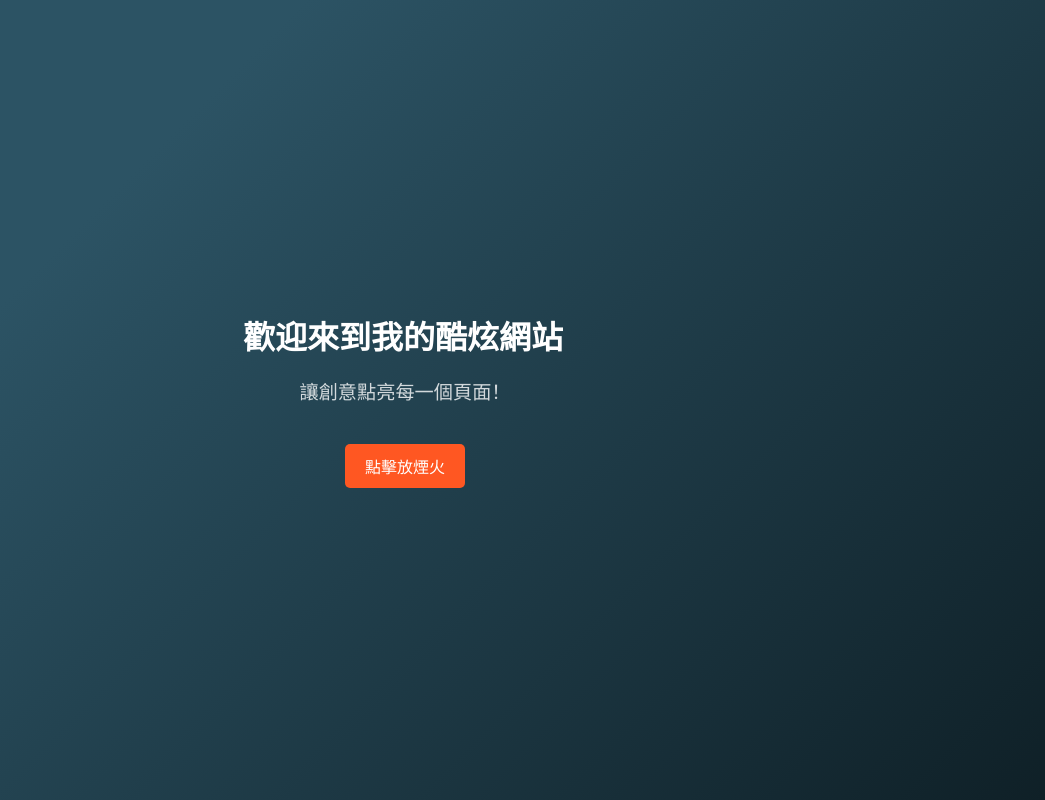
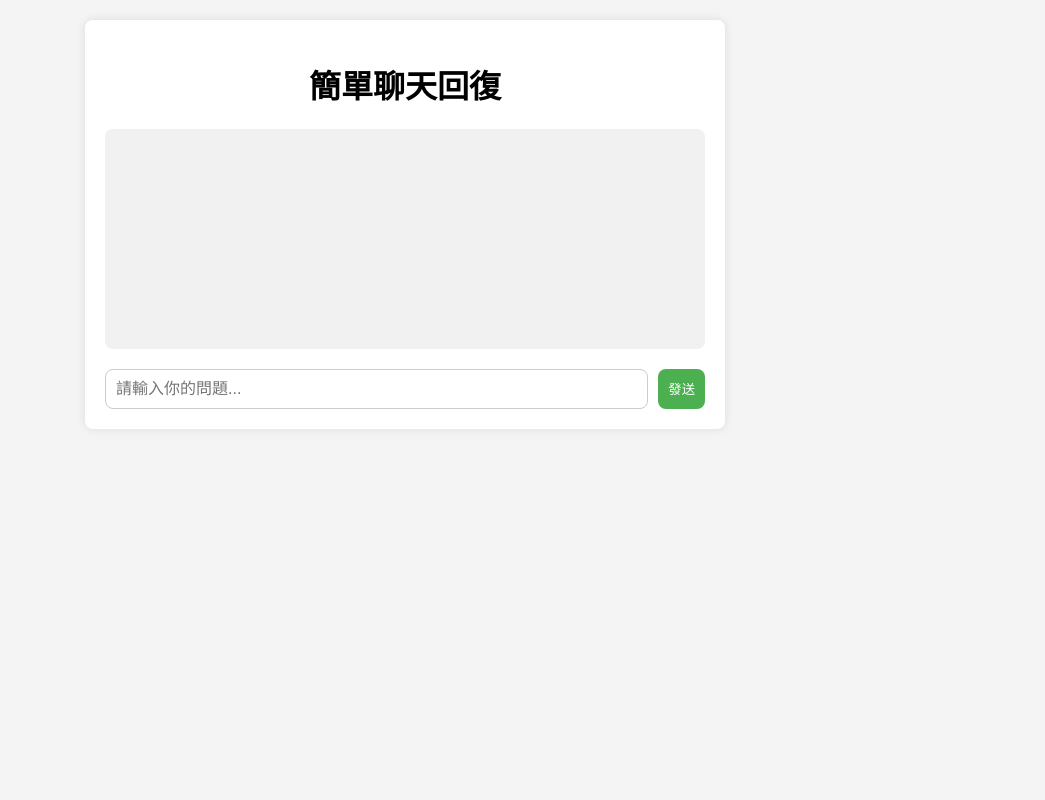
Before and after one commit to boatman3132/test_website, a plain HTML site: page index.html in a window 1280 px wide. Shown: the whole page, without its empty margins (235-1280 px from the left). Drawn offline with Linux system fonts and the light colour scheme.

Commit message:
修改成類似CHATGPT的網頁

```diff
--- a/index.html
+++ b/index.html
@@ -3,121 +3,21 @@
 <head>
     <meta charset="UTF-8">
     <meta name="viewport" content="width=device-width, initial-scale=1.0">
-    <title>酷炫煙火效果</title>
-    <style>
-        body {
-            display: flex;
-            justify-content: center;
-            align-items: center;
-            height: 100vh;
-            margin: 0;
-            font-family: Arial, sans-serif;
-            background-color: #0f2027;
-            background-image: linear-gradient(315deg, #0f2027 0%, #2c5364 74%);
-            color: #ffffff;
-            overflow: hidden;
-        }
-
-        .container {
-            text-align: center;
-        }
-
-        h1 {
-            font-size: 2em;
-            margin: 0;
-            overflow: hidden;
-            border-right: .15em solid orange;
-            white-space: nowrap;
-            animation: typing 3.5s steps(40, end), hide-caret 0s step-end 3.5s forwards;
-        }
-
-        @keyframes typing {
-            from { width: 0 }
-            to { width: 100% }
-        }
-
-        @keyframes hide-caret {
-            to { border-color: transparent; }
-        }
-
-        p {
-            font-size: 1.2em;
-            opacity: 0;
-            animation: fadeIn 2s ease 4s forwards;
-        }
-
-        @keyframes fadeIn {
-            to { opacity: 1; }
-        }
-
-        /* 按鈕樣式 */
-        .firework-btn {
-            margin-top: 20px;
-            padding: 10px 20px;
-            font-size: 1em;
-            color: white;
-            background-color: #ff5722;
-            border: none;
-            border-radius: 5px;
-            cursor: pointer;
-            transition: background-color 0.3s;
-        }
-
-        .firework-btn:hover {
-            background-color: #e64a19;
-        }
-
-        /* 煙火效果 */
-        .firework {
-            position: absolute;
-            width: 4px;
-            height: 4px;
-            background-color: #ffeb3b;
-            border-radius: 50%;
-            animation: explode 1s ease-out forwards;
-        }
-
-        @keyframes explode {
-            0% { transform: scale(1); opacity: 1; }
-            100% { transform: scale(3); opacity: 0; }
-        }
-    </style>
+    <title>簡單回復網頁</title>
+    <link rel="stylesheet" href="styles.css"> <!-- 引入CSS檔案 -->
 </head>
 <body>
     <div class="container">
-        <h1>歡迎來到我的酷炫網站</h1>
-        <p>讓創意點亮每一個頁面！</p>
-        <button class="firework-btn" onclick="launchFireworks()">點擊放煙火</button>
+        <h1>簡單聊天回復</h1>
+        <div class="chat-box" id="chat-box">
+            <!-- 聊天內容會顯示在這裡 -->
+        </div>
+        <div class="input-box">
+            <input type="text" id="user-input" placeholder="請輸入你的問題...">
+            <button onclick="sendMessage()">發送</button>
+        </div>
     </div>
 
-    <script>
-        // 生成隨機顏色煙火
-        function randomColor() {
-            const colors = ['#ffeb3b', '#ff5722', '#8bc34a', '#2196f3', '#9c27b0'];
-            return colors[Math.floor(Math.random() * colors.length)];
-        }
-
-        // 煙火效果函數
-        function launchFireworks() {
-            const fireworkCount = 20; // 每次生成20個煙火粒子
-            const container = document.querySelector('.container');
-
-            for (let i = 0; i < fireworkCount; i++) {
-                const firework = document.createElement('div');
-                firework.classList.add('firework');
-                firework.style.backgroundColor = randomColor();
-                firework.style.top = `${Math.random() * 50 + 40}%`;
-                firework.style.left = `${Math.random() * 100}%`;
-                firework.style.animationDelay = `${Math.random() * 0.5}s`;
-
-                container.appendChild(firework);
-
-                // 在動畫結束後移除煙火元素
-                firework.addEventListener('animationend', () => {
-                    firework.remove();
-                });
-            }
-        }
-    </script>
+    <script src="script.js"></script> <!-- 引入JavaScript檔案 -->
 </body>
 </html>
--- /dev/null
+++ b/script.js
@@ -0,0 +1,27 @@
+function sendMessage() {
+    const userInput = document.getElementById('user-input').value;
+    if (userInput.trim() !== '') {
+        // 顯示用戶的輸入訊息
+        displayMessage(userInput, 'user');
+
+        // 顯示回復訊息
+        setTimeout(() => {
+            displayMessage('這是測試用網頁', 'bot');
+        }, 500);
+
+        // 清空輸入框
+        document.getElementById('user-input').value = '';
+    }
+}
+
+function displayMessage(message, sender) {
+    const chatBox = document.getElementById('chat-box');
+    const messageElement = document.createElement('div');
+    messageElement.classList.add('message');
+    messageElement.classList.add(sender === 'user' ? 'user-message' : 'bot-message');
+    messageElement.textContent = message;
+    chatBox.appendChild(messageElement);
+
+    // 滾動到最新的消息
+    chatBox.scrollTop = chatBox.scrollHeight;
+}
--- /dev/null
+++ b/styles.css
@@ -0,0 +1,74 @@
+body {
+    font-family: Arial, sans-serif;
+    margin: 0;
+    padding: 20px;
+    background-color: #f4f4f4;
+}
+
+.container {
+    max-width: 600px;
+    margin: 0 auto;
+    background-color: #fff;
+    padding: 20px;
+    border-radius: 8px;
+    box-shadow: 0 0 10px rgba(0, 0, 0, 0.1);
+}
+
+h1 {
+    text-align: center;
+}
+
+.chat-box {
+    margin-top: 20px;
+    padding: 10px;
+    background-color: #f1f1f1;
+    border-radius: 8px;
+    height: 200px;
+    overflow-y: scroll;
+}
+
+.input-box {
+    display: flex;
+    margin-top: 20px;
+}
+
+.input-box input {
+    flex: 1;
+    padding: 10px;
+    font-size: 16px;
+    border: 1px solid #ccc;
+    border-radius: 8px;
+}
+
+.input-box button {
+    padding: 10px;
+    background-color: #4CAF50;
+    color: white;
+    border: none;
+    border-radius: 8px;
+    margin-left: 10px;
+    cursor: pointer;
+}
+
+.input-box button:hover {
+    background-color: #45a049;
+}
+
+.message {
+    padding: 10px;
+    margin-bottom: 10px;
+    background-color: #e0e0e0;
+    border-radius: 8px;
+    max-width: 80%;
+    word-wrap: break-word;
+}
+
+.user-message {
+    text-align: right;
+    background-color: #d4edda;
+}
+
+.bot-message {
+    text-align: left;
+    background-color: #f8d7da;
+}
```
